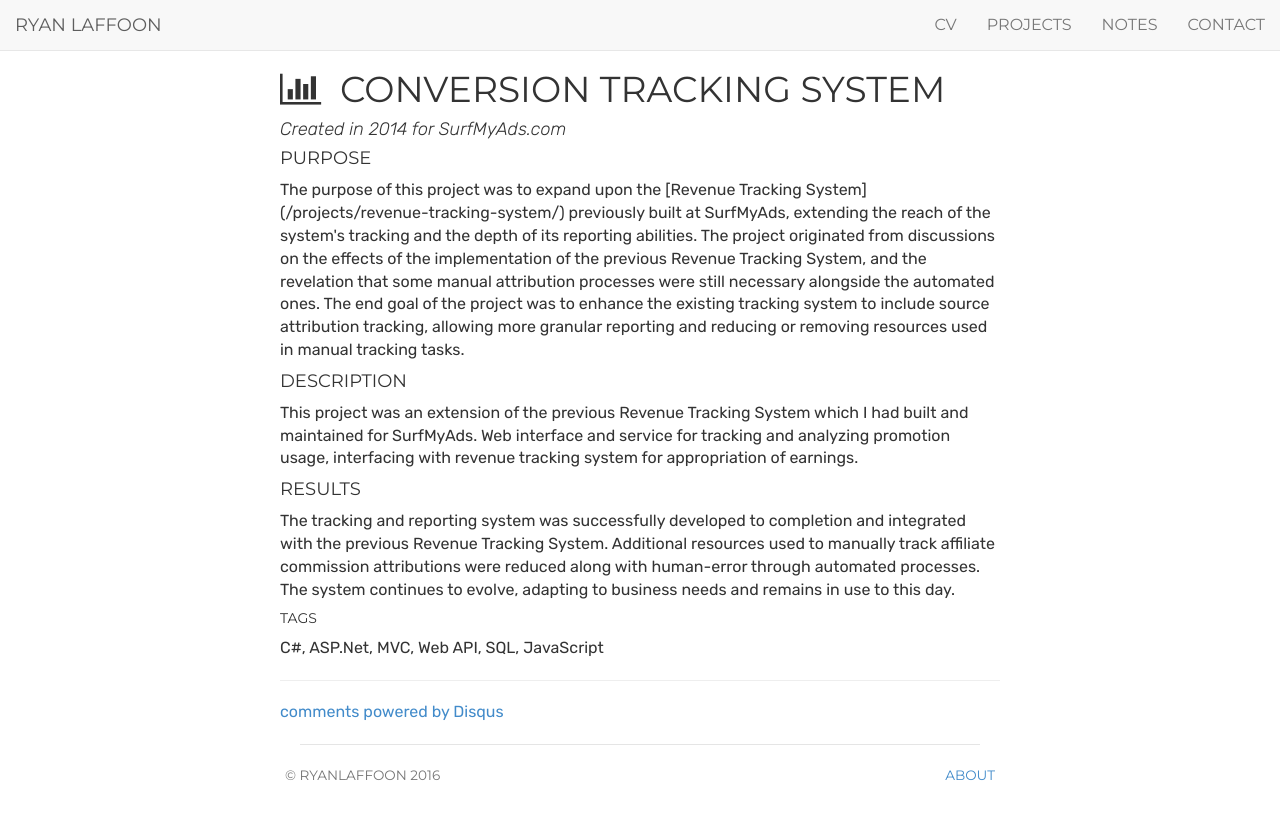
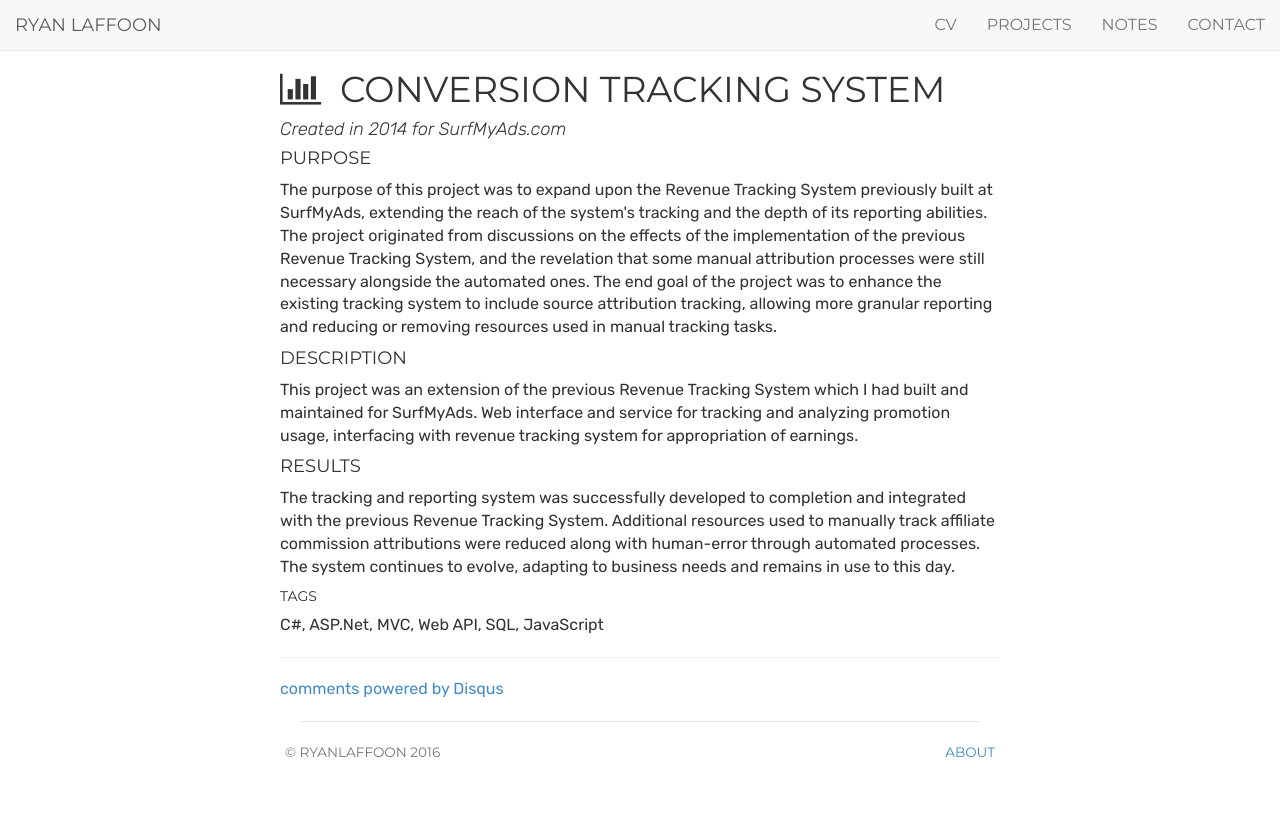
Before and after one commit to ryanlaffoon/ryanlaffoon.github.io, a Jekyll site: the page built from _projects/Conversion-Tracking-System.md, in a window 1280 px wide. Shown: the top 819 px of the page. Built offline with Jekyll 4.4.1, drawn with Linux system fonts in a browser that asks for light colours; comment, search, counter and statistics services are not loaded; some of the changed lines change nothing that is shown.

Commit message:
Update projects.yml

```diff
--- a/_data/projects.yml
+++ b/_data/projects.yml
@@ -36,7 +36,7 @@ conversion-tracking-system:
   owner: SurfMyAds.com
   blurb: Web interface and service for tracking and analyzing promotion usage, interfacing with revenue tracking system for appropriation of earnings.
   description: This project was an extension of the previous Revenue Tracking System which I had built and maintained for SurfMyAds. Web interface and service for tracking and analyzing promotion usage, interfacing with revenue tracking system for appropriation of earnings.
-  purpose: The purpose of this project was to expand upon the [Revenue Tracking System](/projects/revenue-tracking-system/) previously built at SurfMyAds, extending the reach of the system's tracking and the depth of its reporting abilities. The project originated from discussions on the effects of the implementation of the previous Revenue Tracking System, and the revelation that some manual attribution processes were still necessary alongside the automated ones. The end goal of the project was to enhance the existing tracking system to include source attribution tracking, allowing more granular reporting and reducing or removing resources used in manual tracking tasks.
+  purpose: The purpose of this project was to expand upon the Revenue Tracking System previously built at SurfMyAds, extending the reach of the system's tracking and the depth of its reporting abilities. The project originated from discussions on the effects of the implementation of the previous Revenue Tracking System, and the revelation that some manual attribution processes were still necessary alongside the automated ones. The end goal of the project was to enhance the existing tracking system to include source attribution tracking, allowing more granular reporting and reducing or removing resources used in manual tracking tasks.
   result: The tracking and reporting system was successfully developed to completion and integrated with the previous Revenue Tracking System. Additional resources used to manually track affiliate commission attributions were reduced along with human-error through automated processes. The system continues to evolve, adapting to business needs and remains in use to this day.
   tags: C#, ASP.Net, MVC, Web API, SQL, JavaScript
   icon: fa fa-bar-chart
```
